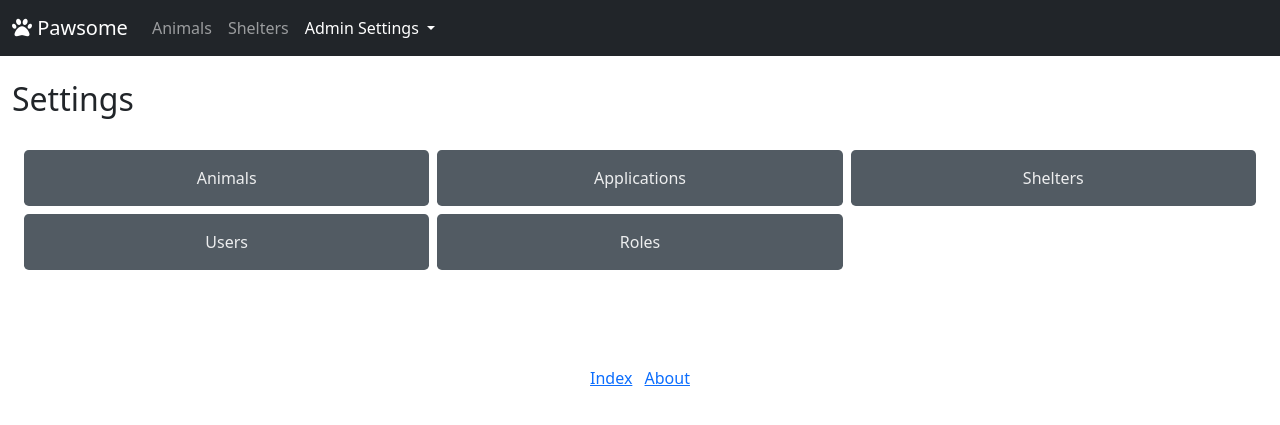
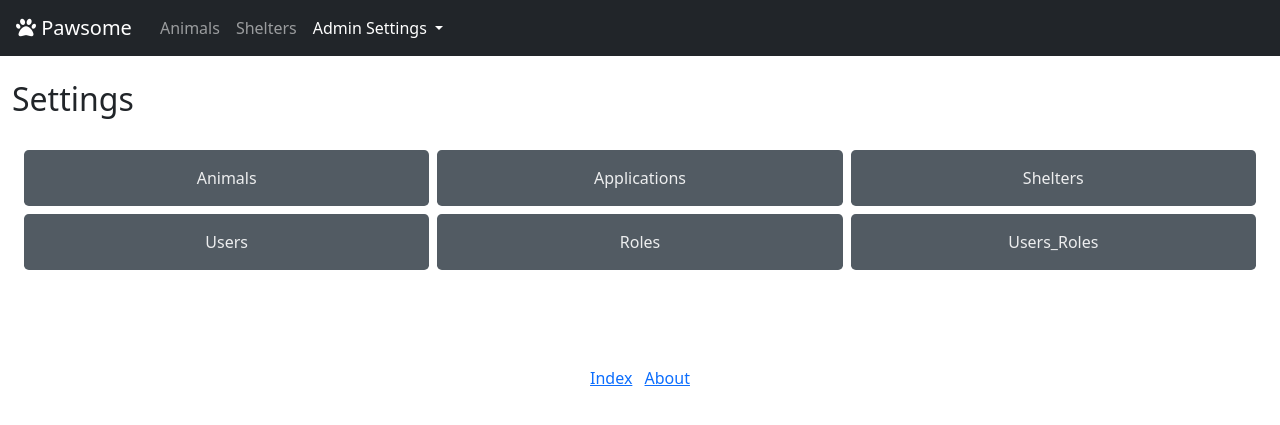
Before and after one commit to alpacawool/Pawsome-Rescue, a Flask app: page /settings in a window 1280 px wide. Shown: the top 425 px of the page. Run offline with Flask 2, Linux system fonts and the light colour scheme; some libraries are stand-ins or nearby versions.

Commit message:
Added Users_Roles to dropdown navigation and settings menu

```diff
--- a/templates/nw57_layout.j2
+++ b/templates/nw57_layout.j2
@@ -13,8 +13,7 @@
     <title>{% block title %}{% endblock title %}</title>
 </head>
 
-{# FontAwesome Icons #}
-<script src="https://kit.fontawesome.com/e820c6b421.js" crossorigin="anonymous"></script>
+
 
 
 <script type="text/javascript">
@@ -26,7 +25,7 @@
 <body>
 <nav class="navbar navbar-expand-sm navbar-dark bg-dark">
   <div class="container-fluid">
-    <a class="navbar-brand" href="/"><i class="fas fa-paw"></i> Pawsome</a>
+    <a class="navbar-brand p-1" href="/"><i class="fas fa-paw"></i> Pawsome</a>
     <button class="navbar-toggler" type="button" data-bs-toggle="collapse" data-bs-target="#navbarSupportedContent" aria-controls="navbarSupportedContent" aria-expanded="false" aria-label="Toggle navigation">
       <span class="navbar-toggler-icon"></span>
     </button>
@@ -72,6 +71,7 @@
             <li><a class="dropdown-item" href="/edit-shelters">Shelters</a></li>
             <li><a class="dropdown-item" href="/edit-users">Users</a></li>
             <li><a class="dropdown-item" href="/edit-roles">Roles</a></li>
+            <li><a class="dropdown-item" href="/view-users-roles">Users_Roles</a></li>
           </ul>
         </li>
       </ul>
@@ -90,6 +90,8 @@
     </ul>
     </footer>
 
+    {# FontAwesome Icons #}
+    <script src="https://kit.fontawesome.com/e820c6b421.js" crossorigin="anonymous"></script>
     {# Popper and JQuery needed for navbar #}
     {# JQuery #}
     <script src="https://code.jquery.com/jquery-3.2.1.slim.min.js"></script>
--- a/templates/nw57_settings.j2
+++ b/templates/nw57_settings.j2
@@ -48,6 +48,13 @@
         </div>
       </a>
     </div>
+    <div class="col-md-4">
+      <a href="/view-users-roles">
+        <div class="settings-square p-3 d-flex justify-content-center">
+          Users_Roles
+        </div>
+      </a>
+    </div>
   </div>
 </div>
 
```
